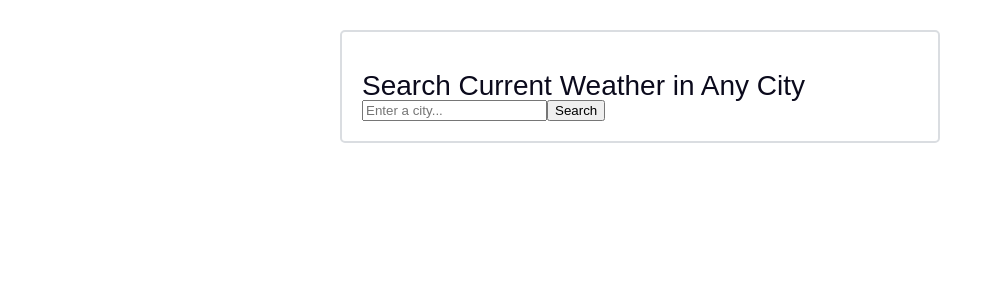
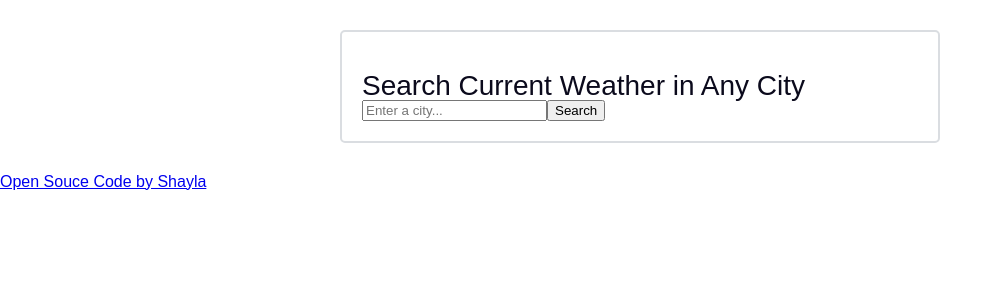
Before and after one commit to shay876/react-weath-app, a React (Create React App) app: page / in a window 1280 px wide. Shown: the top 300 px of the page, without its empty margins (0-1003 px from the left). Built offline with nearby package versions, Linux system fonts and the light colour scheme.

Commit message:
add git link

```diff
--- a/src/App.js
+++ b/src/App.js
@@ -14,6 +14,11 @@ export default function App() {
             </div>
           </div>
         </div>
+        <div className="gitLink">
+          <a href="https://github.com/shay876/react-weath-app">
+            Open Souce Code by Shayla
+          </a>
+        </div>
       </body>
     </div>
   );
```
